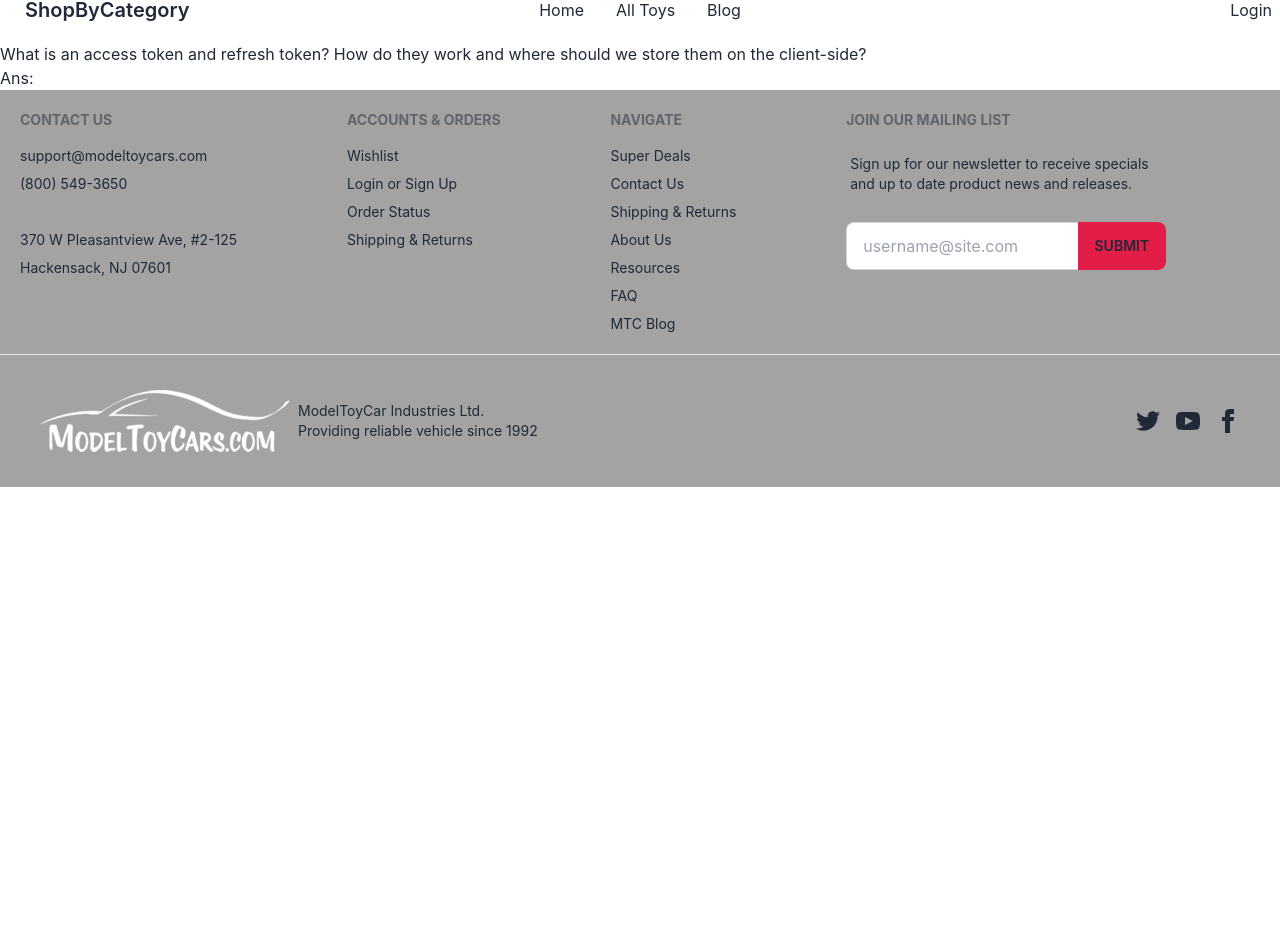
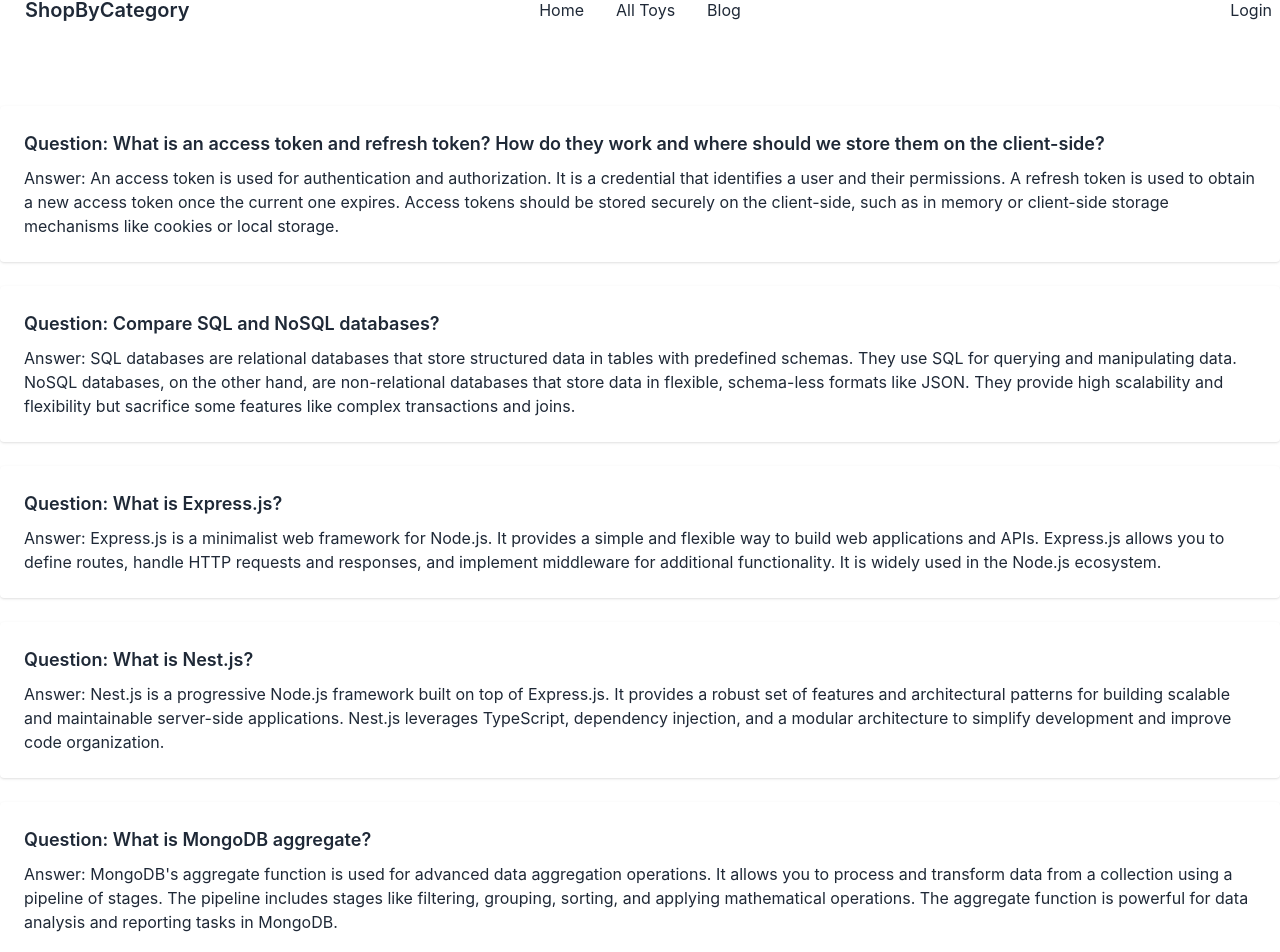
Before and after one commit to sanaullahsaber/model-toy-car-client-side, a React (Vite) app: page /blog in a window 1280 px wide. Shown: the part 210-1162 px from the top of the page. Before the commit the page ends 800 px from the top, so only its background shows below. Built offline with nearby package versions, Linux system fonts and the light colour scheme; no server answers.

Commit message:
add blog page

```diff
--- a/src/pages/Blog/Blog.jsx
+++ b/src/pages/Blog/Blog.jsx
@@ -2,16 +2,77 @@
 
 const Blog = () => {
   return (
-    <div className="max-w-7xl mx-auto">
-      <div>
-        <h1>
-          What is an access token and refresh token? How do they work and where
-          should we store them on the client-side?
-        </h1>
-        <p>
-          <span>Ans:</span>
-        </p>
+    <div className="max-w-7xl mx-auto my-16">
+      {/* <div className="container mx-auto px-4 py-8"> */}
+      {/* <h2 className="text-3xl text-center font-bold mb-4">Blog Page</h2> */}
+      <div className="grid gap-6">
+        <div className="bg-white rounded p-6 shadow">
+          <h3 className="text-lg font-semibold mb-2">
+            Question: What is an access token and refresh token? How do they
+            work and where should we store them on the client-side?
+          </h3>
+          <p>
+            Answer: An access token is used for authentication and
+            authorization. It is a credential that identifies a user and their
+            permissions. A refresh token is used to obtain a new access token
+            once the current one expires. Access tokens should be stored
+            securely on the client-side, such as in memory or client-side
+            storage mechanisms like cookies or local storage.
+          </p>
+        </div>
+        <div className="bg-white rounded p-6 shadow">
+          <h3 className="text-lg font-semibold mb-2">
+            Question: Compare SQL and NoSQL databases?
+          </h3>
+          <p>
+            Answer: SQL databases are relational databases that store structured
+            data in tables with predefined schemas. They use SQL for querying
+            and manipulating data. NoSQL databases, on the other hand, are
+            non-relational databases that store data in flexible, schema-less
+            formats like JSON. They provide high scalability and flexibility but
+            sacrifice some features like complex transactions and joins.
+          </p>
+        </div>
+        <div className="bg-white rounded p-6 shadow">
+          <h3 className="text-lg font-semibold mb-2">
+            Question: What is Express.js?
+          </h3>
+          <p>
+            Answer: Express.js is a minimalist web framework for Node.js. It
+            provides a simple and flexible way to build web applications and
+            APIs. Express.js allows you to define routes, handle HTTP requests
+            and responses, and implement middleware for additional
+            functionality. It is widely used in the Node.js ecosystem.
+          </p>
+        </div>
+        <div className="bg-white rounded p-6 shadow">
+          <h3 className="text-lg font-semibold mb-2">
+            Question: What is Nest.js?
+          </h3>
+          <p>
+            Answer: Nest.js is a progressive Node.js framework built on top of
+            Express.js. It provides a robust set of features and architectural
+            patterns for building scalable and maintainable server-side
+            applications. Nest.js leverages TypeScript, dependency injection,
+            and a modular architecture to simplify development and improve code
+            organization.
+          </p>
+        </div>
+        <div className="bg-white rounded p-6 shadow">
+          <h3 className="text-lg font-semibold mb-2">
+            Question: What is MongoDB aggregate?
+          </h3>
+          <p>
+            Answer: MongoDB's aggregate function is used for advanced data
+            aggregation operations. It allows you to process and transform data
+            from a collection using a pipeline of stages. The pipeline includes
+            stages like filtering, grouping, sorting, and applying mathematical
+            operations. The aggregate function is powerful for data analysis and
+            reporting tasks in MongoDB.
+          </p>
+        </div>
       </div>
+      {/* </div> */}
     </div>
   );
 };
--- a/src/pages/Home/ShowByCategoryTab/Car.jsx
+++ b/src/pages/Home/ShowByCategoryTab/Car.jsx
@@ -1,7 +1,9 @@
 import React from 'react';
+import { Link } from 'react-router-dom';
 
 const Car = ({car}) => {
-  const { toyName, price, rating, status, pictureURL } = car || {};
+  const { _id,toyName, price, rating, status, pictureURL } = car || {};
+
   return (
     <div className="card lg:card-side bg-base-100 shadow-xl">
       <figure>
@@ -16,7 +18,9 @@
         <p>Price: {price}</p>
         <p>Ratings: {rating}</p>
         <div className="card-actions justify-end">
+          <Link to={`/view-details/${_id}`}>
           <button className="btn btn-ghost bg-rose-600 text-gray-900">View Details</button>
+          </Link>
         </div>
       </div>
     </div>
--- a/src/pages/Home/ShowByCategoryTab/ShowByCategoryTab.jsx
+++ b/src/pages/Home/ShowByCategoryTab/ShowByCategoryTab.jsx
@@ -5,7 +5,7 @@
 
 const ShowByCategoryTab = () => {
   const [cars, setCars] = useState([]);
-  const [activeTab, setActiveTab] = useState("text")
+  const [activeTab, setActiveTab] = useState("sports")
 
 
   useEffect(() => {
--- /dev/null
+++ b/src/pages/Shared/CarViewDetails/CarViewDetails.jsx
@@ -0,0 +1,28 @@
+import React from 'react';
+
+const CarViewDetails = () => {
+  return (
+    <div>
+      <div className="card lg:card-side bg-base-100 shadow-xl">
+        <figure>
+          {/* <img className="" src={pictureURL} alt="Album" /> */}
+        </figure>
+        <div className="card-body">
+          {/* <h2 className="card-title">{toyName}</h2> */}
+          <p>Price: </p>
+          <p>Ratings: </p>
+          <div className="card-actions justify-end">
+            <button
+              className="btn btn-ghost bg-rose-600 text-gray-900"
+              // onClick={handleViewDetails}
+            >
+              View Details
+            </button>
+          </div>
+        </div>
+      </div>
+    </div>
+  );
+};
+
+export default CarViewDetails;
--- a/src/pages/Shared/SocialLogin/SocialLogin.jsx
+++ b/src/pages/Shared/SocialLogin/SocialLogin.jsx
@@ -23,7 +23,7 @@
           onClick={handleGoogleSignIn}
           className="btn btn-circle btn-ghost bg-rose-600"
         >
-          G
+          Google
         </button>
       </div>
     </div>
```
Also changed, not shown: src/Routes/Routes.jsx (+10 -5 lines).
